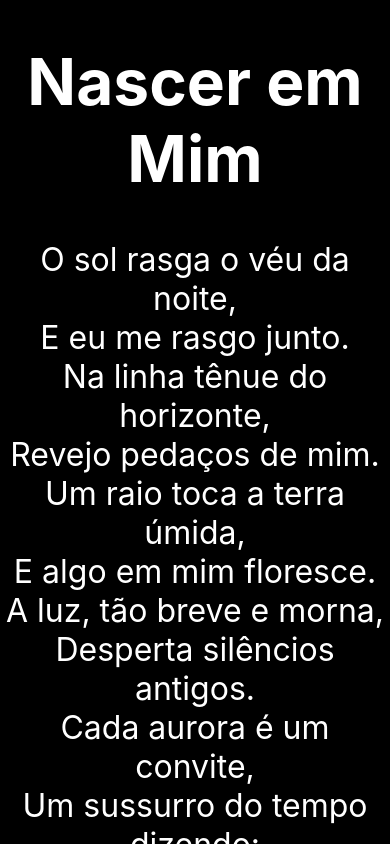
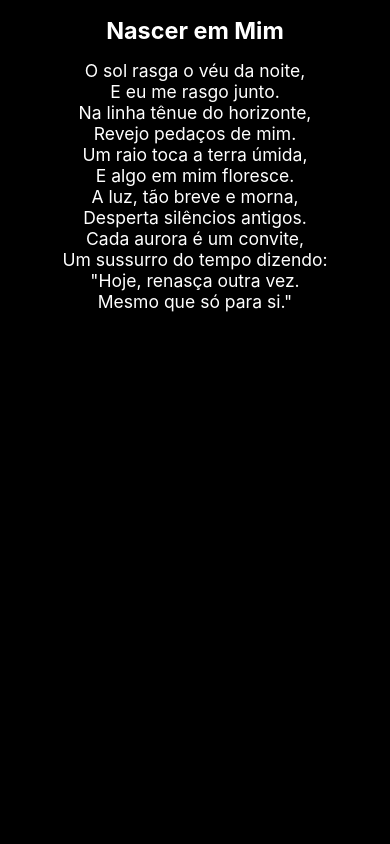
Before and after one commit to andredarcie/revealjs-test, a plain HTML site: page index.html in a window 390 px wide. Both pictures are taken after a click on the button "Ir para Tela Cheia". Drawn offline with Linux system fonts and the light colour scheme.

Commit message:
Update styles.css

```diff
--- a/styles.css
+++ b/styles.css
@@ -74,3 +74,18 @@ body, html {
   .slide-text p {
     margin: 0;
   }
+
+  /* Ajuste específico para telas menores */
+@media (max-width: 768px) {
+  .slide {
+      font-size: 4.5vw; /* Reduz um pouco o tamanho da fonte */
+  }
+
+  h1 {
+      font-size: 6vw; /* Título ligeiramente menor */
+  }
+
+  p {
+      font-size: 4.5vw; /* Ajuste no tamanho dos parágrafos */
+  }
+}
```
